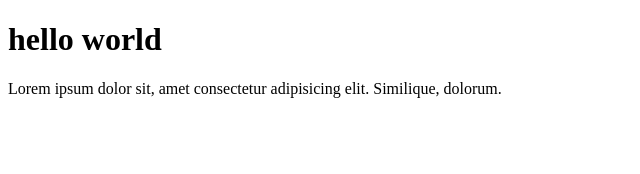
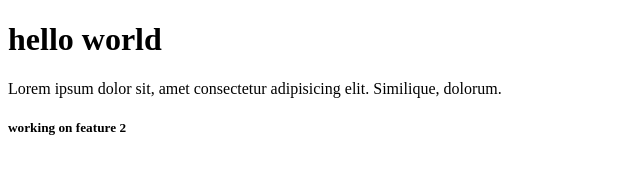
Before and after one commit to AmbreenMehmood/webapp, a plain HTML site: page index.html in a window 1280 px wide. Shown: the whole page, without its empty margins (0-640 px from the left). Drawn offline with Linux system fonts and the light colour scheme.

Commit message:
add line

```diff
--- a/index.html
+++ b/index.html
@@ -8,5 +8,6 @@
 <body>
     <h1>hello world</h1>
     <p>Lorem ipsum dolor sit, amet consectetur adipisicing elit. Similique, dolorum.</p>
+    <h5>working on feature 2</h5>
 </body>
 </html>
```
